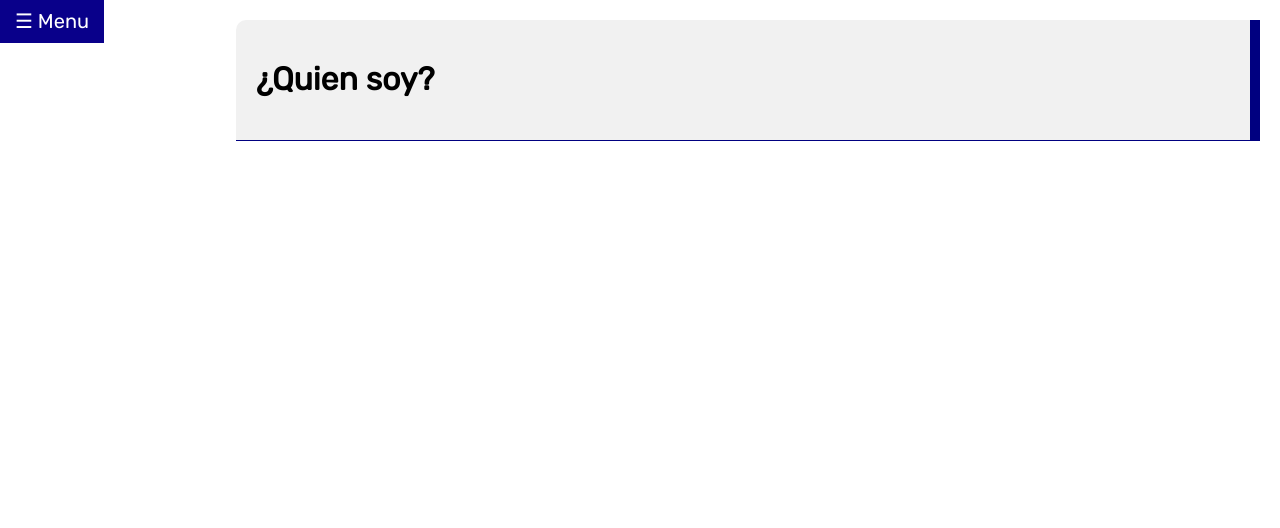
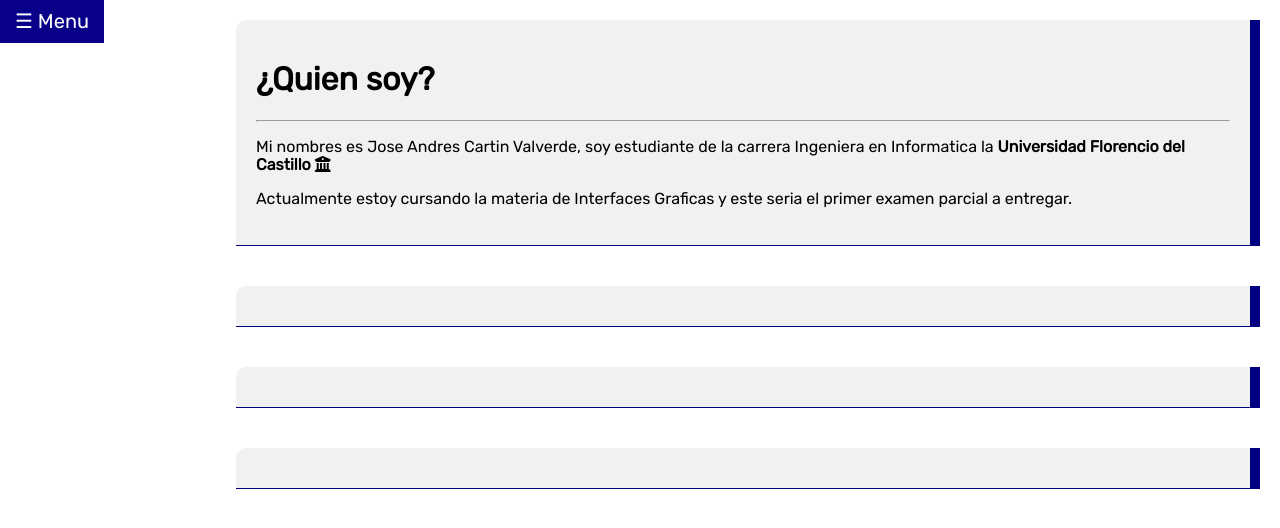
Before and after one commit to Lokocr/Examen_Parcial_1, a plain HTML site: page acercade.html in a window 1280 px wide. Drawn offline with Linux system fonts and the light colour scheme.

Commit message:
Se agrega el bloque de Quien Soy en el archivo de Acerca

```diff
--- a/acercade.html
+++ b/acercade.html
@@ -10,6 +10,7 @@
     <link rel="stylesheet" href="css/style.css">
 
     <script src="js/base.js"></script>
+    <script src="https://kit.fontawesome.com/83264b1b47.js" crossorigin="anonymous"></script>
 
 </head>
 <body>
@@ -45,25 +46,38 @@
 
         <main id="main">
             <!-- Titulo -->
-            <section class="QuienSoy">
+            <section class="Cuadro">
                 <h1>¿Quien soy?</h1>
+
+                <hr class="DivisorMenu">
+
+                <!-- Seccion: Descripcion -->
+                <section class="Descripcion">
+                    <p>Mi nombres es <span class="MiNombre">Jose Andres Cartin Valverde</span>,
+                        soy estudiante de la carrera Ingeniera en Informatica la
+                        <strong>Universidad Florencio del Castillo <i class="fas fa-university"></i></strong></p>
+
+                    <p>Actualmente estoy cursando la materia de Interfaces Graficas y este seria el
+                        primer examen parcial a entregar.
+                    </p>
+                </section>
+                <!-- Seccion: Descripcion -->
+
             </section>
             <!-- Titulo -->
 
-            <!-- Seccion: Descripcion -->
-            <section class="Descripcion"></section>
-            <!-- Seccion: Descripcion -->
+
 
             <!-- Seccion: Educacion -->
-            <section class="Educacion"></section>
+            <section class="Cuadro"></section>
             <!-- Seccion: Educacion -->
 
             <!-- Seccion: Habilidades -->
-            <section class="Habilidades"></section>
+            <section class="Cuadro"></section>
             <!-- Seccion: Habilidades -->
 
             <!-- Seccion: Experiencia -->
-            <section class="Experiencia"></section>
+            <section class="Cuadro"></section>
             <!-- Seccion: Experiencia -->
 
         </main>
--- a/css/style.css
+++ b/css/style.css
@@ -99,7 +99,7 @@ body{
 
 /* Seccion de Contenido Principal */
 
-#main {
+#main .Cuadro{
     box-sizing: border-box;
     /* box-shadow: 0px 0px 20px #e3e1e1; */
     background-color: #f1f1f1;
@@ -112,12 +112,18 @@ body{
     float: right;
 }
 
+
+.Cuadro .MiNombre{
+    font-weight: 500;
+    font-size: medium;
+}
+
 @media screen and (max-width: 400px){
     #main {
 
-        margin-left: 10px;
+        /* margin-left: 10px; */
         float: left;
-        margin-top: 50px;
+        /* margin-top: 20px; */
         width: 95%;
     }
 }
```
